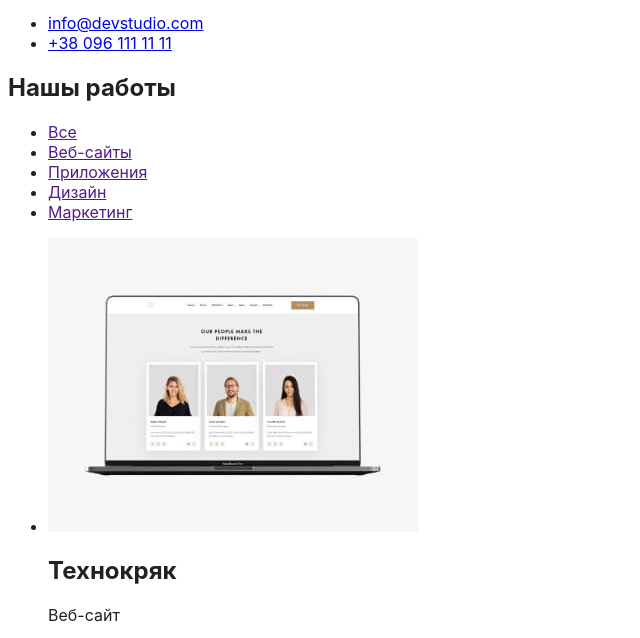
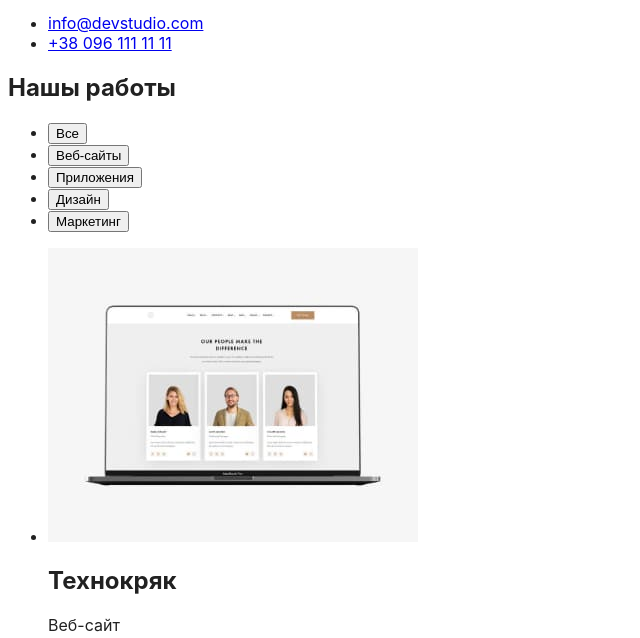
Before and after one commit to Maksym-Lizohub/goit-markup-hw-02, a plain HTML site: page portfolio.html in a window 1280 px wide. Shown: the part 107-745 px from the top of the page, without its empty margins (0-640 px from the left). Drawn offline with Linux system fonts and the light colour scheme.

Commit message:
add type button

```diff
--- a/portfolio.html
+++ b/portfolio.html
@@ -42,19 +42,19 @@
             <nav class="filter">
                 <ul class="filter-list">
                     <li class="filter-item">
-                        <a href="" class="filter-link">Все</a>
+                        <button type="button" class="filter-button">Все</a>
                     </li>
                     <li class="filter-item">
-                        <a href="" class="filter-link">Веб-сайты</a>
+                        <button type="button" class="filter-button">Веб-сайты</a>
                     </li>
                     <li class="filter-item">
-                        <a href="" class="filter-link">Приложения</a>
+                        <button type="button" class="filter-button">Приложения</a>
                     </li>
                     <li class="filter-item">
-                        <a href="" class="filter-link">Дизайн</a>
+                        <button type="button" class="filter-button">Дизайн</a>
                     </li>
                     <li class="filter-item">
-                        <a href="" class="filter-link">Маркетинг</a>
+                        <button type="button" class="filter-button">Маркетинг</a>
                     </li>
                 </ul>
             </nav>
```
